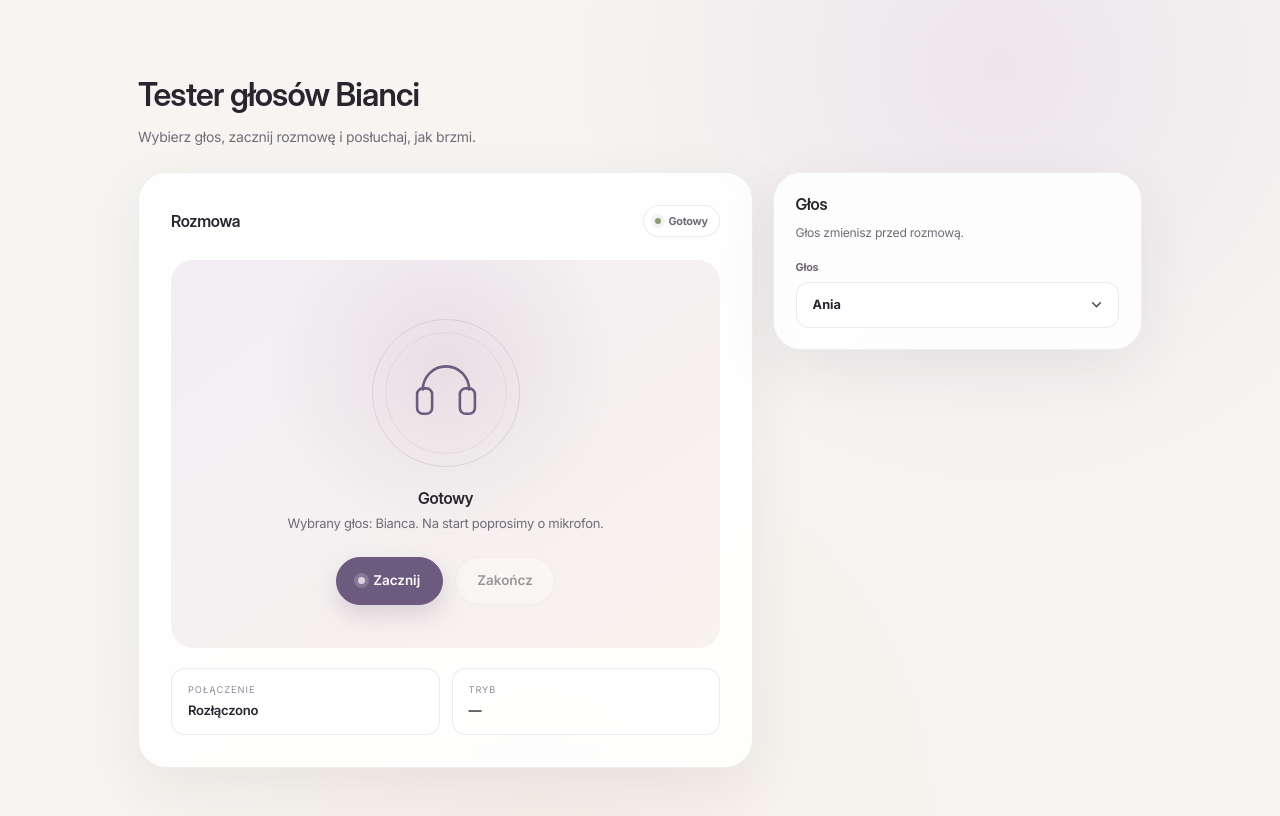
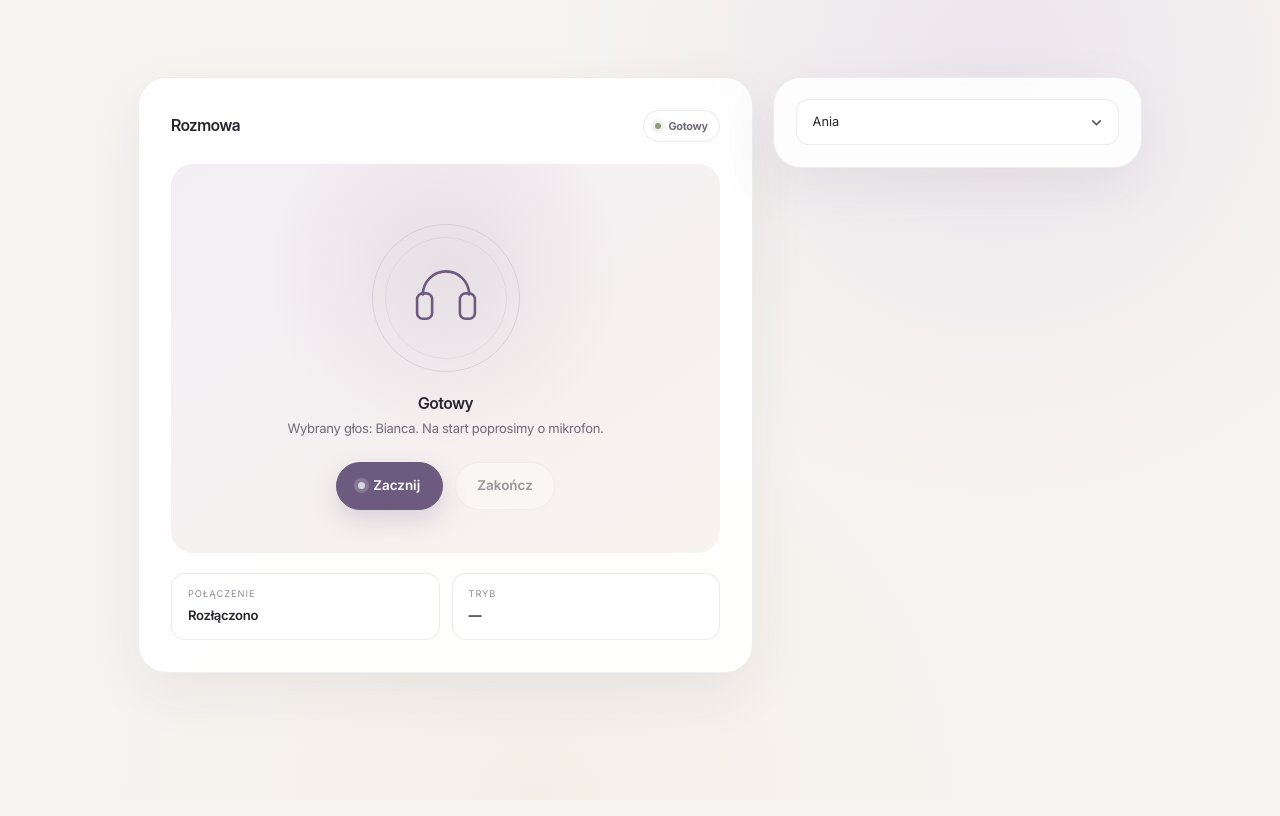
Before and after one commit to kamilsoldacki/bianca-elevenlabs, a website built with Vite: page index.html in a window 1280 px wide. Built offline with nearby package versions, Linux system fonts and the light colour scheme; no server answers.

Commit message:
Remove unused hero section and related styles from index.html and styles.css. Simplify voice selection UI by streamlining markup and enhancing accessibility attributes.

```diff
--- a/index.html
+++ b/index.html
@@ -20,11 +20,6 @@
     <div class="app-shell">
       <main class="main-content" id="rozmowa">
         <div class="workspace">
-          <header class="hero">
-            <h1>Tester głosów Bianci</h1>
-            <p>Wybierz głos, zacznij rozmowę i posłuchaj, jak brzmi.</p>
-          </header>
-
           <section class="card conversation-card" aria-labelledby="call-heading">
             <div class="section-heading">
               <div>
@@ -77,17 +72,8 @@
           </section>
 
           <aside class="settings-column" id="glos" aria-label="Wybór głosu">
-            <section class="card voice-card" aria-labelledby="voice-heading">
-              <div class="section-heading compact">
-                <div>
-                  <h2 id="voice-heading">Głos</h2>
-                </div>
-              </div>
-              <p class="field-hint">Głos zmienisz przed rozmową.</p>
-              <label class="select-wrap">
-                <span>Głos</span>
-                <select id="voiceSelect" class="select"></select>
-              </label>
+            <section class="card voice-card" aria-label="Wybór głosu">
+              <select id="voiceSelect" class="select" aria-label="Wybór głosu"></select>
             </section>
           </aside>
         </div>
--- a/src/styles.css
+++ b/src/styles.css
@@ -75,17 +75,6 @@ body {
   border: 1px solid var(--stroke);
   border-radius: var(--radius-xl);
   box-shadow: var(--shadow);
-}
-
-.field-hint {
-  margin: 0 0 1rem;
-  font-size: 0.8125rem;
-  color: var(--muted);
-  line-height: 1.5;
-}
-
-.select-wrap {
-  display: block;
 }
 
 .select {
@@ -418,32 +407,6 @@ select {
   padding: clamp(2.5rem, 6vw, 5.5rem) clamp(1.25rem, 4vw, 3rem) 3rem;
 }
 
-.hero {
-  grid-column: 1 / -1;
-  max-width: 720px;
-  margin-bottom: 0;
-}
-
-.hero h1 {
-  max-width: 650px;
-  margin: 0;
-  font-family: var(--font-display);
-  font-optical-sizing: auto;
-  font-size: clamp(1.75rem, 4vw, 2rem);
-  font-weight: 600;
-  letter-spacing: -0.025em;
-  line-height: 1.15;
-}
-
-.hero p {
-  max-width: 590px;
-  margin: 0.75rem 0 0;
-  color: var(--muted);
-  font-size: 14px;
-  letter-spacing: -0.02em;
-  line-height: 1.5;
-}
-
 .workspace {
   display: grid;
   grid-template-columns: minmax(0, 1.25fr) minmax(300px, 0.75fr);
@@ -489,10 +452,6 @@ select {
   display: flex;
   align-items: center;
   gap: 0.75rem;
-}
-
-.section-heading.compact {
-  margin-bottom: 0.65rem;
 }
 
 .section-heading h2 {
@@ -647,21 +606,8 @@ select {
   font-size: 0.82rem;
 }
 
-.field-hint {
-  margin-bottom: 1rem;
-  color: var(--muted);
-  font-size: 0.76rem;
-}
-
-.select-wrap {
-  color: var(--muted);
-  font-size: 0.68rem;
-  font-weight: 650;
-}
-
 .select {
   min-height: 46px;
-  margin-top: 0.4rem;
   border-color: var(--stroke);
   border-radius: 13px;
   background-color: rgba(255, 255, 255, 0.75);
@@ -687,10 +633,6 @@ select {
 @media (max-width: 680px) {
   .main-content {
     padding: 2.5rem 1rem 1.25rem;
-  }
-
-  .hero h1 {
-    font-size: 1.75rem;
   }
 
   .workspace,
```
